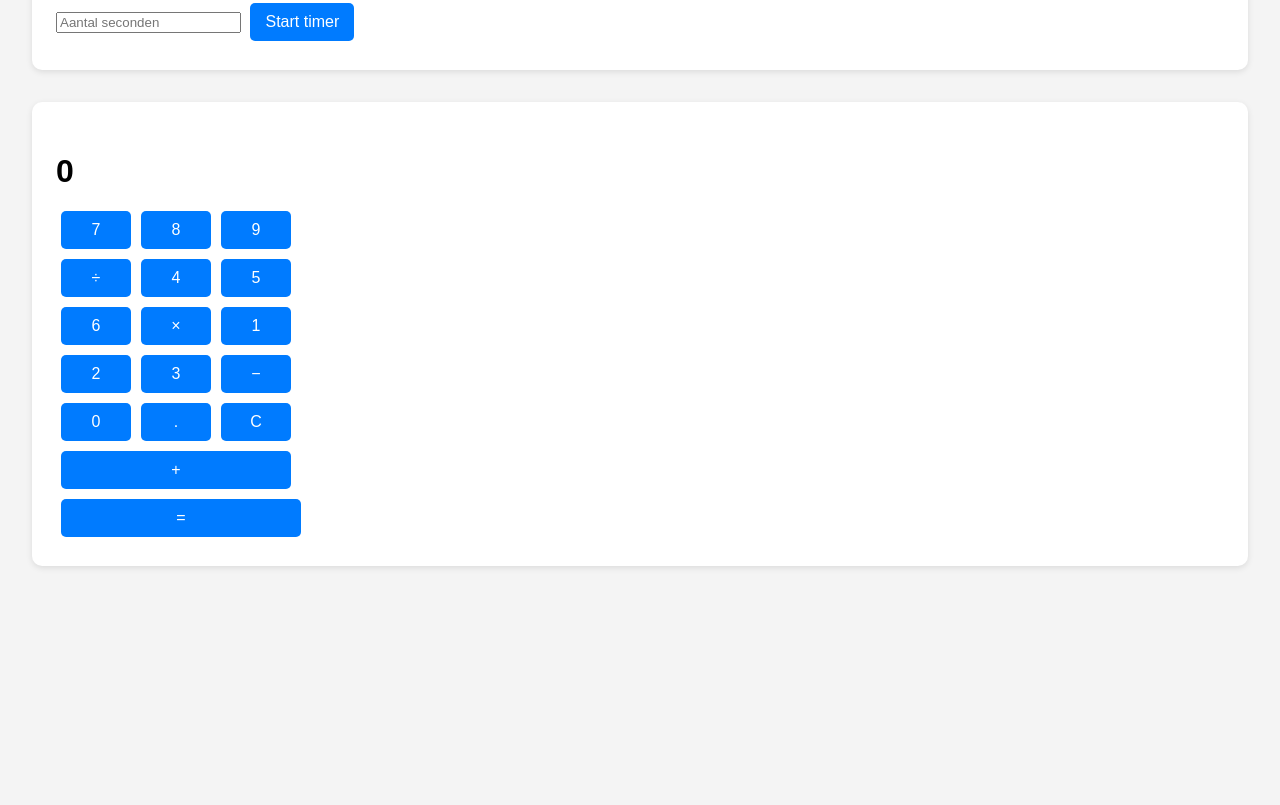
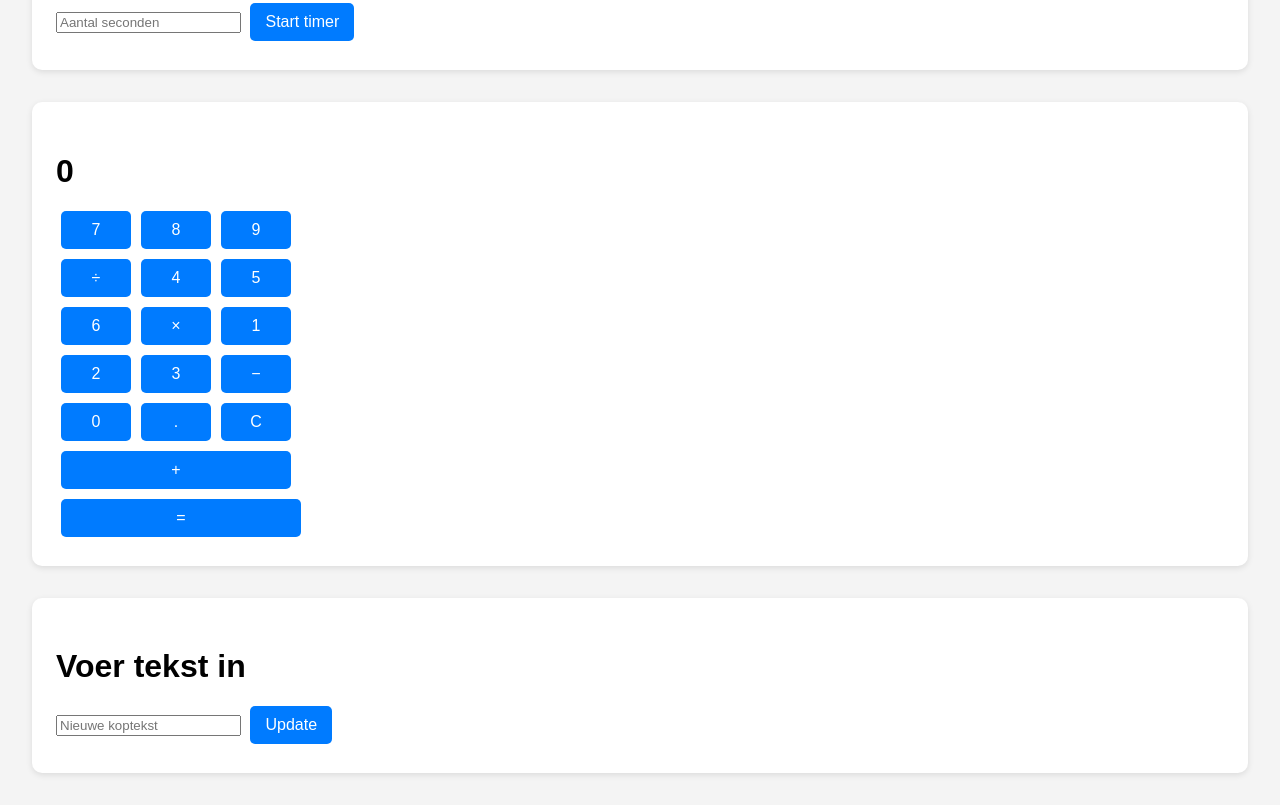
Before and after one commit to arthurmagnus/jstsworkshop, a website built with Vite: page index.html in a window 1280 px wide. Shown: the part 345-1150 px from the top of the page. Before the commit the page ends 943 px from the top, so only its background shows below. Built offline with nearby package versions, Linux system fonts and the light colour scheme.

Commit message:
Add heading update functionality to index.html and index.ts

```diff
--- a/index.html
+++ b/index.html
@@ -45,6 +45,12 @@
     </div>
   </section>
 
+  <section id="heading-update-section">
+    <h1 id="dynamic-heading">Voer tekst in</h1>
+    <input type="text" id="heading-input" placeholder="Nieuwe koptekst" />
+    <button id="update-heading-button">Update</button>
+  </section>
+
   <script type="module" src="/src/index.ts"></script>
 </body>
 </html>
--- a/src/index.ts
+++ b/src/index.ts
@@ -96,10 +96,21 @@ function setupCalculator() {
   buttons.addEventListener('click', handleButtonClick);
 }
 
+function setupHeadingUpdater() {
+  const heading = document.getElementById('dynamic-heading') as HTMLElement;
+  const input = document.getElementById('heading-input') as HTMLInputElement;
+  const button = document.getElementById('update-heading-button') as HTMLButtonElement;
+
+  button.addEventListener('click', () => {
+    heading.textContent = input.value;
+  });
+}
+
 function main() {
   setupClickCounter();
   setupTimer();
   setupCalculator();
+  setupHeadingUpdater();
 }
 
 main();
```
